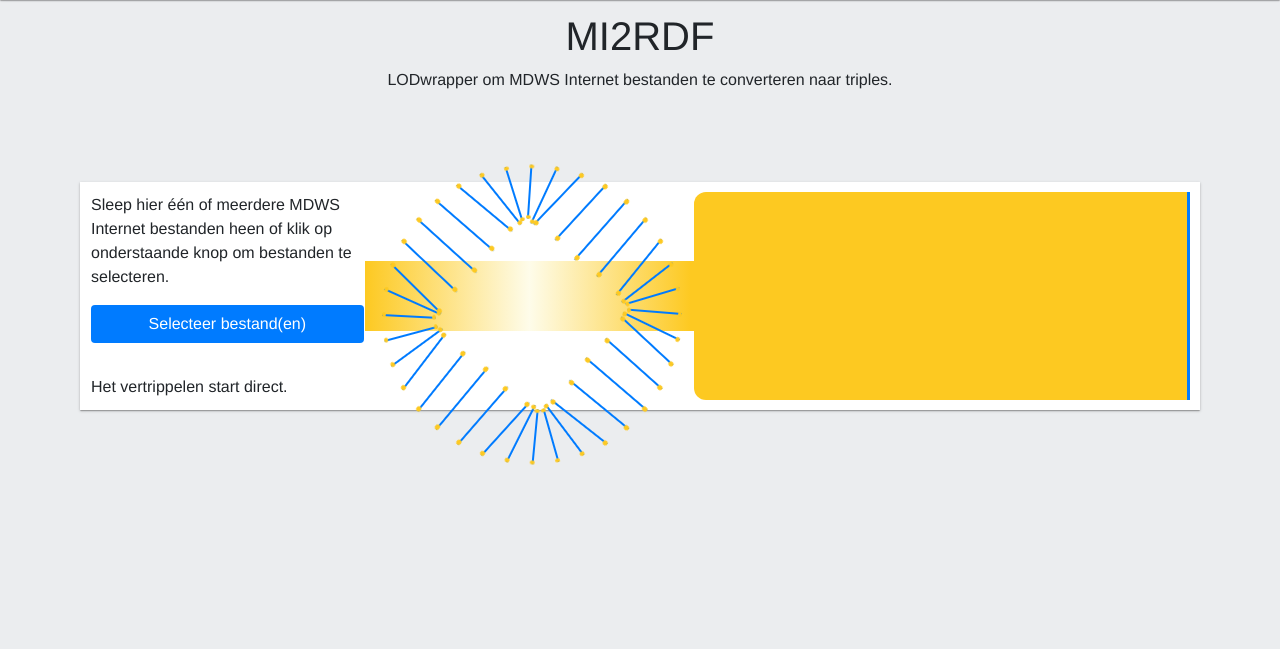
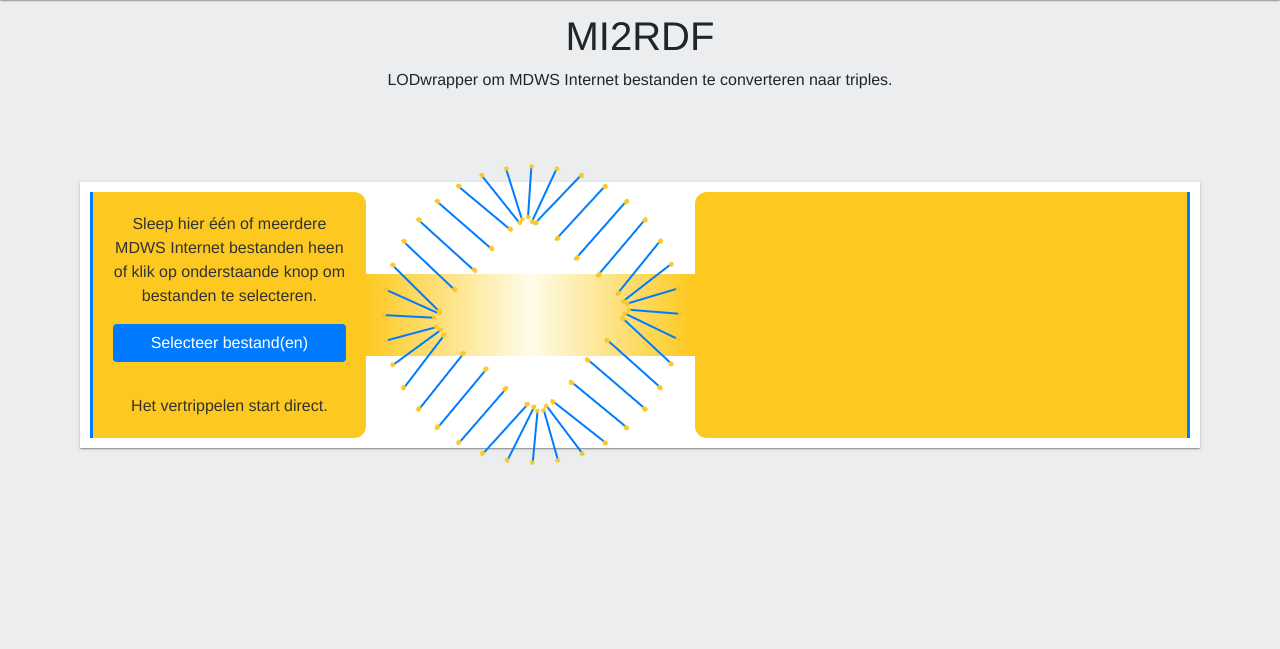
Before and after one commit to netwerk-digitaal-erfgoed/mi2rdf, a PHP site: page / in a window 1280 px wide. Shown: the part 60-709 px from the top of the page. Run offline with PHP 8.4, Linux system fonts and the light colour scheme; data that the repository does not hold is empty.

Commit message:
drop area divided in visual and real

```diff
--- a/web/public/index.php
+++ b/web/public/index.php
@@ -34,12 +34,12 @@
             </div>
         </div>
 
-        <div class="row">
+        <div class="row" id="drop-area">
             <div class="col sink storyBanner">
 
                 <table width="100%" border=0>
                     <tr>
-                        <td id="drop-area" rowspan="3" width="25%">
+                        <td id="drop-area2" rowspan="3" width="25%">
                             <p>Sleep hier &eacute;&eacute;n of meerdere MDWS Internet bestanden heen of klik op onderstaande knop om bestanden te selecteren.</p>
                             <form class="my-form">
                                 <input type="file" multiple id="fileElem" accept=".txt,.zip" onchange="handleFiles(this.files)">
```
Also changed, not shown: 1 other file.
